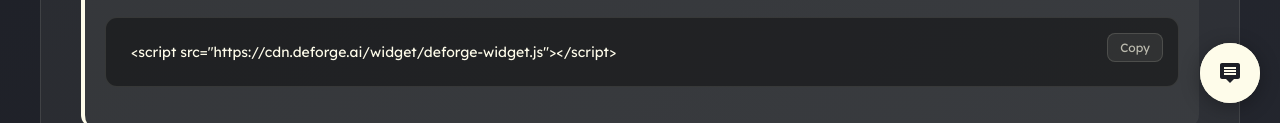
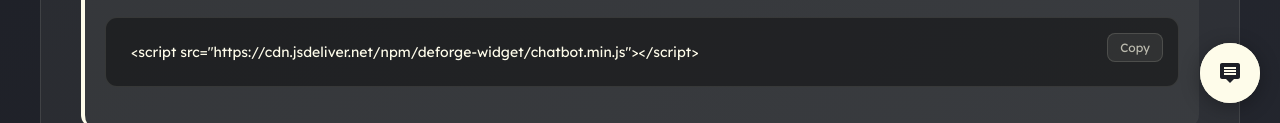
Before and after one commit to DeForge-Labs/Widget, a website: page index.html in a window 1280 px wide. Shown: the part 677-800 px from the top of the page. Drawn offline with Linux system fonts and the light colour scheme.

Commit message:
chore: add cdn link

```diff
--- a/index.html
+++ b/index.html
@@ -353,7 +353,7 @@
                 <p>Add the Deforge widget script to your HTML page:</p>
                 <div class="code-block">
                     <button class="copy-btn" title="Copy to clipboard">Copy</button>
-                    <code>&lt;script src="https://cdn.deforge.ai/widget/deforge-widget.js">&lt;/script></code>
+                    <code>&lt;script src="https://cdn.jsdeliver.net/npm/deforge-widget/chatbot.min.js">&lt;/script></code>
                 </div>
             </div>
 
```
Also changed, not shown: README.md.
